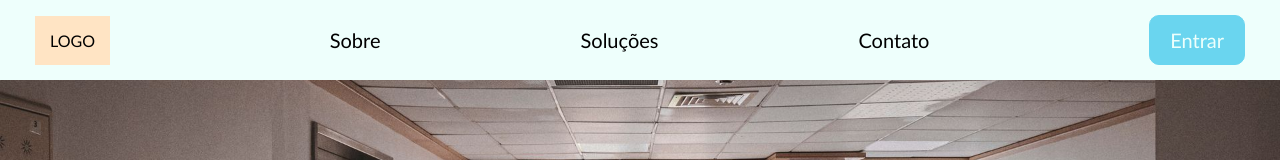
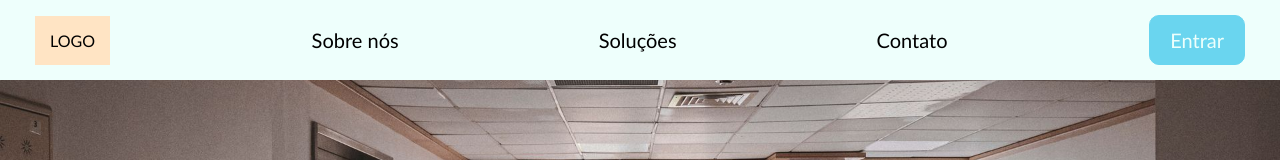
Before and after one commit to GuilhermeZdA/projetos, a plain HTML site: page chd/index.html in a window 1280 px wide. Shown: the top 160 px of the page. Drawn offline with Linux system fonts and the light colour scheme.

Commit message:
Update index.html

```diff
--- a/chd/index.html
+++ b/chd/index.html
@@ -13,7 +13,7 @@
         <div id="botao"><a href="login.html" target="_parent" rel="noreferrer">Entrar</a></div>
         <nav id="menu">
             <ul>
-                <li>Sobre</li>
+                <li>Sobre nós</li>
                 <li>Soluções</li>
                 <li>Contato</li>
             </ul>
```
